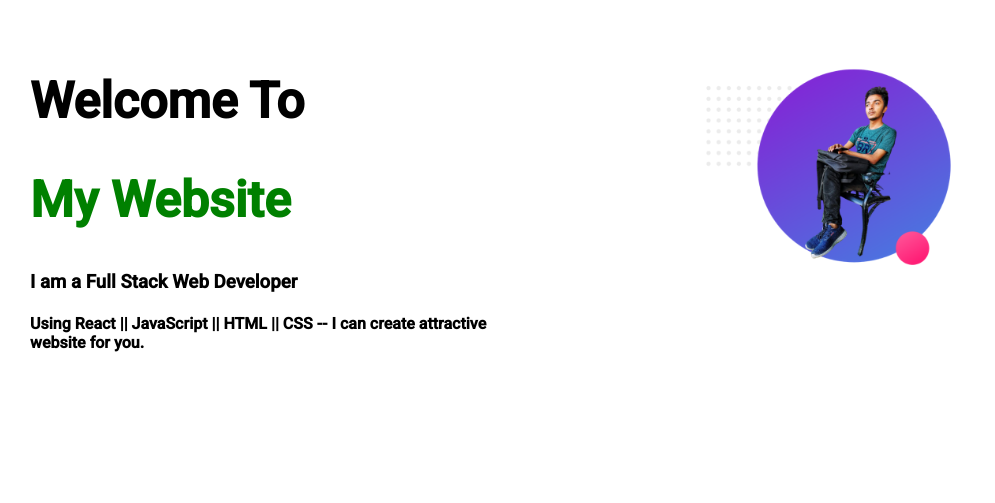
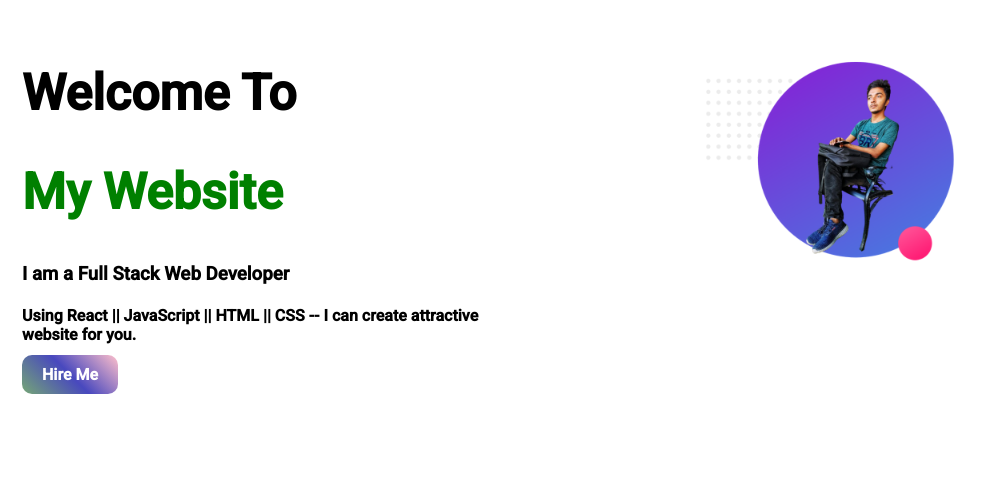
Before and after one commit to amdadul3036/My-Portfolio, a plain HTML site: page index.html in a window 1280 px wide. Shown: the whole page, without its empty margins (0-995 px from the left). Drawn offline with Linux system fonts and the light colour scheme.

Commit message:
2nd commit

```diff
--- a/index.html
+++ b/index.html
@@ -7,13 +7,14 @@
     <link href="https://fonts.googleapis.com/css2?family=Roboto:wght@500&display=swap" rel="stylesheet">
     <link rel="stylesheet" href="style.css"
 </head>
-<body>
+<body class="top-banner">
     <section>
         <div class="half-width">
         <h1>Welcome To</h1>
         <h1><span class="name-highlight">My Website</span></h1>
         <h3>I am a Full Stack Web Developer</h3>
         <h4>Using React || JavaScript || HTML || CSS -- I can create attractive website for you.</h4>
+        <a href="https://www.linkedin.com/in/mdamdadulislam/" target="_blank" class="link-button">Hire Me</a>
         </div>
         <div class="half-width">
             <img src="Images\Untitled design (3).png" alt="MD AMDADUL ISLAM" width="100%">
--- a/style.css
+++ b/style.css
@@ -1,5 +1,6 @@
 body{
     font-family: 'Roboto', sans-serif;
+    margin: 0px;
 }
 h1{
     font-size: 50px;
@@ -13,3 +14,20 @@ h1{
     margin: 20px;
     padding: 2px;
 }
+section{
+    height: 500px;
+}
+.top-banner{
+    background-image: url(images\top-banner.png);
+    background-repeat: no-repeat;
+}
+.link-button{
+    text-decoration: none;
+    background-image: linear-gradient(45deg, rgb(117, 167, 117) , rgb(72, 72, 190),pink);
+    padding: 10px 20px;
+    border-radius: 10px;
+    color:white;
+    font-weight: 600;
+
+
+}
```
